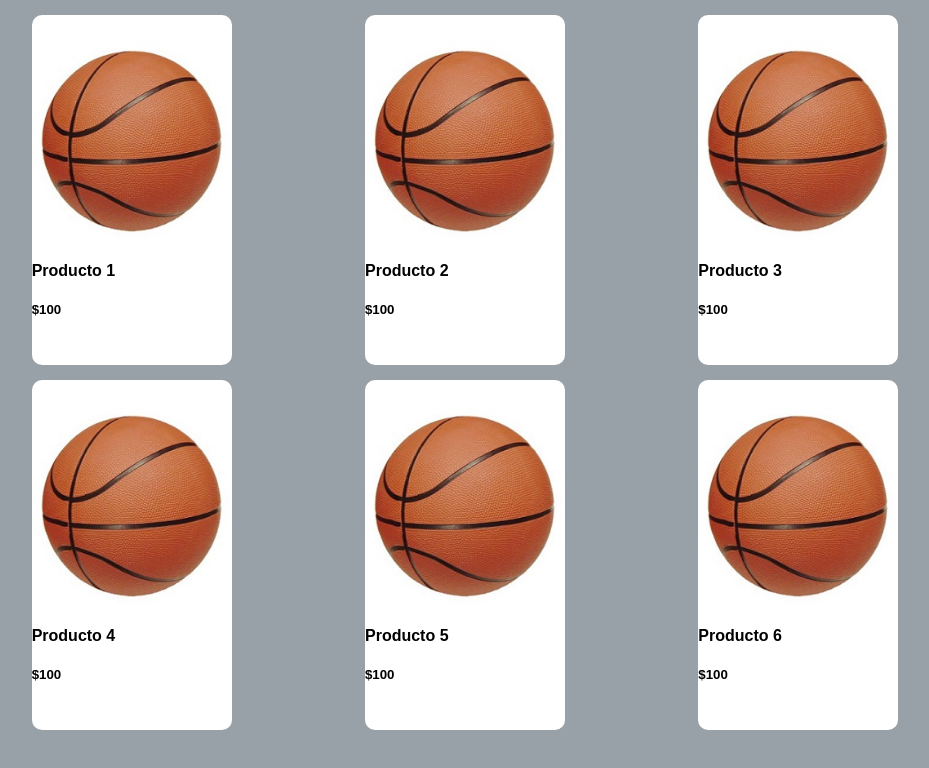
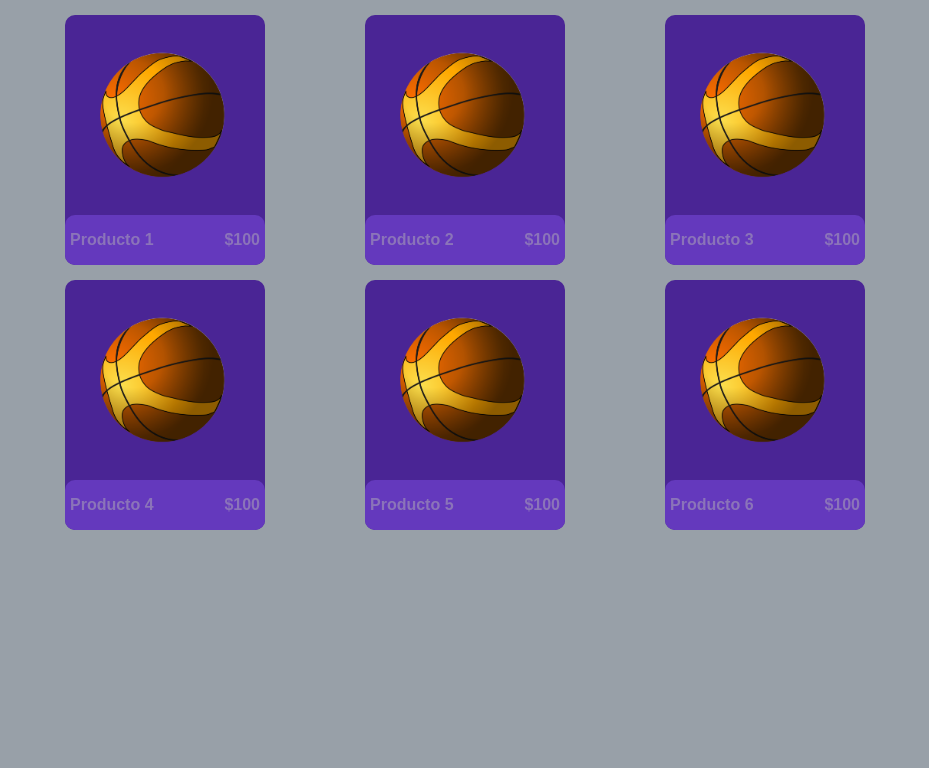
Before and after one commit to gianstorani/cursoHTML, a plain HTML site: page HTML/ejercicioflex2.html in a window 1280 px wide. Shown: the whole page, without its empty margins (175-1104 px from the left). Drawn offline with Linux system fonts and the light colour scheme.

Commit message:
Ejercicio flex terminado, se cambio la imagen por png y se agregó colores

```diff
--- a/HTML/ejercicioflex2.html
+++ b/HTML/ejercicioflex2.html
@@ -9,47 +9,47 @@
         <section class="container">
             <section class="container1">
                 <div class="product">
-                    <img src="imagenes/Basketball.jpeg">
+                    <img class="photo" src="imagenes/Basketball.png">
                     <div class="description">
-                        <h4>Producto 1</h4>
-                        <h5>$100</h5>
+                        <p class="nombProd">Producto 1</p>
+                        <p class="price">$100</p>
                     </div>
                 </div>
                 <div class="product">
-                    <img src="imagenes/Basketball.jpeg">
+                    <img class="photo" src="imagenes/Basketball.png">
                     <div class="description">
-                        <h4>Producto 2</h4>
-                        <h5>$100</h5>
+                        <p class="nombProd">Producto 2</p>
+                        <p class="price">$100</p>
                     </div>
                 </div>
                 <div class="product">
-                    <img src="imagenes/Basketball.jpeg">
+                    <img class="photo" src="imagenes/Basketball.png">
                     <div class="description">
-                        <h4>Producto 3</h4>
-                        <h5>$100</h5>
+                        <p class="nombProd">Producto 3</p>
+                        <p class="price">$100</p>
                     </div>
                 </div>
             </section>
             <section class="container2">
                 <div class="product">
-                    <img src="imagenes/Basketball.jpeg">
+                    <img class="photo" src="imagenes/Basketball.png">
                     <div class="description">
-                        <h4>Producto 4</h4>
-                        <h5>$100</h5>
+                        <p class="nombProd">Producto 4</p>
+                        <p class="price">$100</p>
                     </div>
                 </div>
                 <div class="product">
-                    <img src="imagenes/Basketball.jpeg">
+                    <img class="photo" src="imagenes/Basketball.png">
                     <div class="description">
-                        <h4>Producto 5</h4>
-                        <h5>$100</h5>
+                        <p class="nombProd">Producto 5</p>
+                        <p class="price">$100</p>
                     </div>
                 </div>
                 <div class="product">
-                    <img src="imagenes/Basketball.jpeg">
+                    <img class="photo" src="imagenes/Basketball.png">
                     <div class="description">
-                        <h4>Producto 6</h4>
-                        <h5>$100</h5>
+                        <p class="nombProd">Producto 6</p>
+                        <p class="price">$100</p>
                     </div>
                 </div>
             </section>
@@ -57,28 +57,28 @@
 
     <!--section class="container1">
             <div class="product">
-                <img src="imagenes/Basketball.jpeg">
-                <h4>Producto 1</h4>
+                <img class="photo" src="imagenes/Basketball.png">
+                <p>Producto 1</p>
             </div>
             <div class="product">
-                <img src="imagenes/Basketball.jpeg">
-                <h4>Producto 2</h4>
+                <img class="photo" src="imagenes/Basketball.png">
+                <p>Producto 2</p>
             </div>
             <div class="product">
-                <img src="imagenes/Basketball.jpeg">
-                <h4>Producto 3</h4>
+                <img class="photo" src="imagenes/Basketball.png">
+                <p>Producto 3</p>
             </div>
             <div class="product">
-                <img src="imagenes/Basketball.jpeg">
-                <h4>Producto 4</h4>
+                <img class="photo" src="imagenes/Basketball.png">
+                <p>Producto 4</p>
             </div>
             <div class="product">
-                <img src="imagenes/Basketball.jpeg">
-                <h4>Producto 5</h4>
+                <img class="photo" src="imagenes/Basketball.png">
+                <p>Producto 5</p>
             </div>
             <div class="product">
-                <img src="imagenes/Basketball.jpeg">
-                <h4>Producto 6</h4>
+                <img class="photo" src="imagenes/Basketball.png">
+                <p>Producto 6</p>
             </div>
         </section-->
     </div>
--- a/HTML/styleflex2.css
+++ b/HTML/styleflex2.css
@@ -7,33 +7,56 @@ body{
 .main-container{
     width: 1000px;
     margin: auto;
+    display: flex;
+    justify-content: space-around;
+    flex-direction: column;
 }
 
 .container1 {
     display: flex;
-    justify-content: space-around;
+    justify-content: space-evenly;
     flex-wrap: wrap;
     align-items: center;
 }
 
 .container2 {
     display: flex;
-    justify-content: space-around;
+    justify-content: space-evenly;
     flex-wrap: wrap;
     align-items: center;
 }
 
 .product {
+    background-color: #4a2595;
     margin-top: 15px;
     width: 200px;
-    height: 350px;
-    background-color: #fff;
+    height: 250px;
     border-radius: 10px;
     display: flex;
     flex-direction: column;
-    justify-content: center;
+    justify-content: space-between;
+    align-items: center;
 }
 
-/*h4{
-    display: inline-block;
-}*/
+.photo{
+    width: 200px;
+    height: 200px;
+}
+
+.description{
+    width: 200px;
+    font-weight: bold;
+    background-color: #6439bd;
+    color: #8b74b9;
+    display: flex;
+    justify-content: space-between;
+    border-radius: 10px;
+}
+
+.price{
+    margin-right: 5px;
+}
+
+.nombProd{
+    margin-left: 5px;
+}
```
Also changed, not shown: HTML/imagenes/Basketball.jpeg (deleted), HTML/imagenes/Basketball.png (added).
